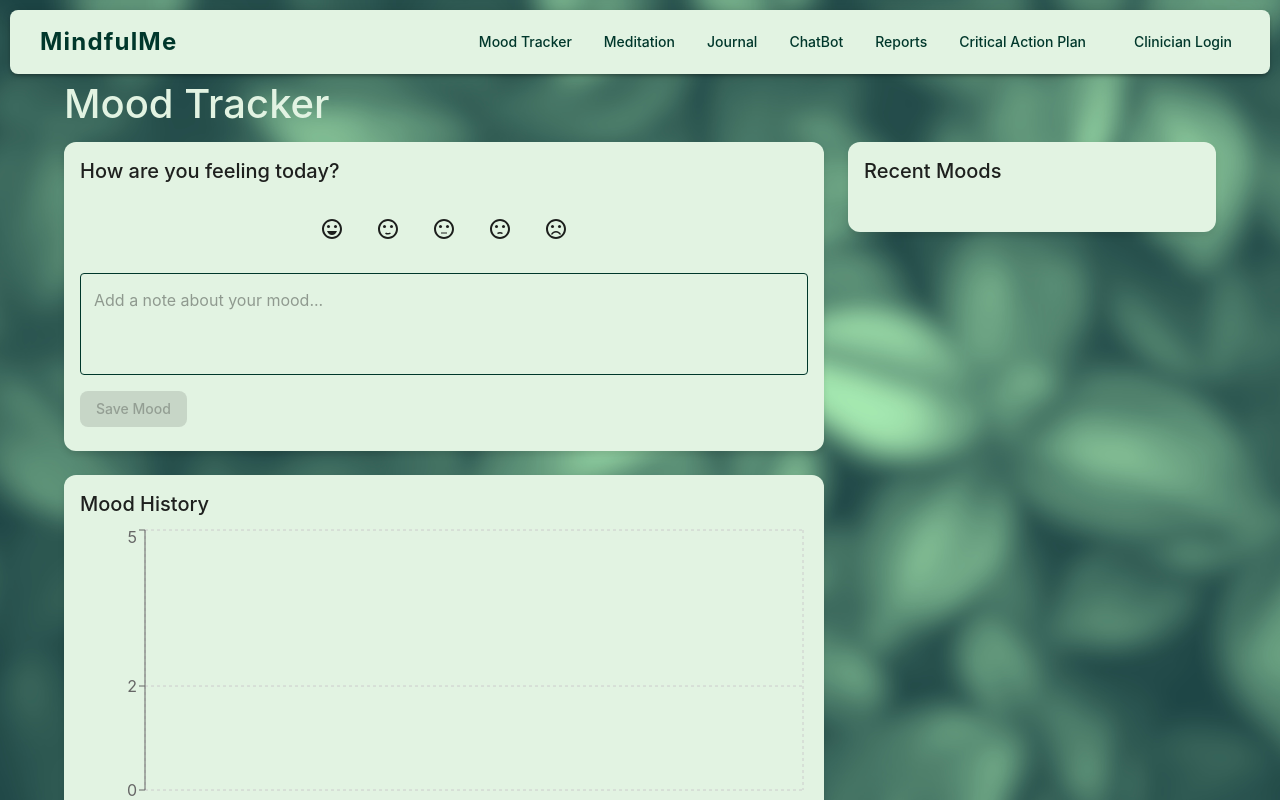
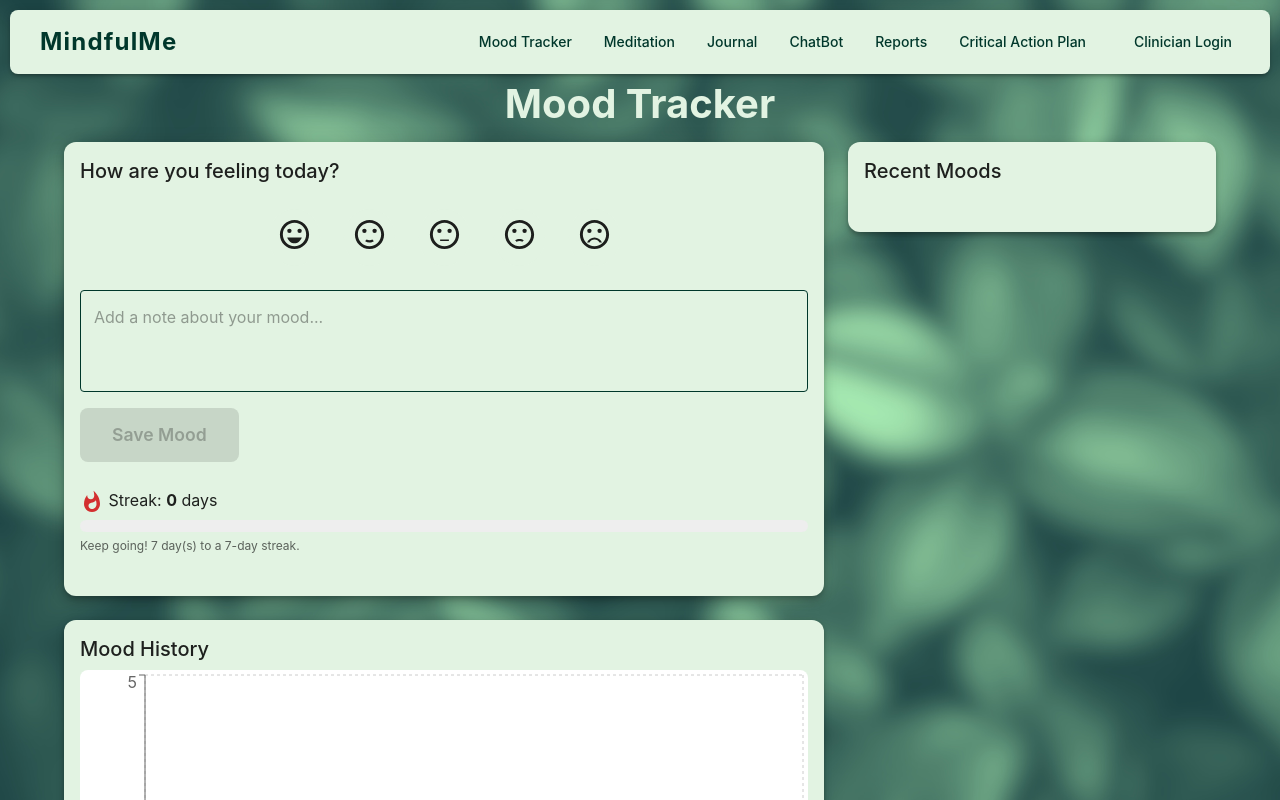
Before and after one commit to Akxsh65/MentalHealthApp, a React (Create React App) app in the folder frontend/: page /mood-tracker in a window 1280 px wide. Shown: the top 800 px of the page. Built offline with nearby package versions, Linux system fonts and the light colour scheme.

Commit message:
Update MoodTracker.js

```diff
--- a/frontend/src/pages/MoodTracker.js
+++ b/frontend/src/pages/MoodTracker.js
@@ -1,4 +1,4 @@
-import React, { useState } from "react";
+import React, { useState, useMemo } from "react";
 import {
   Container,
   Grid,
@@ -13,6 +13,10 @@ import {
   ListItem,
   ListItemText,
   ListItemSecondaryAction,
+  LinearProgress,
+  Tooltip as MuiTooltip,
+  Chip,
+  Fade,
 } from "@mui/material";
 import {
   SentimentVerySatisfied,
@@ -21,6 +25,9 @@ import {
   SentimentDissatisfied,
   SentimentVeryDissatisfied,
   Delete,
+  EmojiEvents,
+  Whatshot,
+  Star,
 } from "@mui/icons-material";
 import {
   LineChart,
@@ -32,31 +39,90 @@ import {
   ResponsiveContainer,
 } from "recharts";
 
+// Mood emoji data
 const moodEmojis = [
-  { value: 5, icon: <SentimentVerySatisfied />, label: "Very Happy" },
-  { value: 4, icon: <SentimentSatisfied />, label: "Happy" },
-  { value: 3, icon: <SentimentNeutral />, label: "Neutral" },
-  { value: 2, icon: <SentimentDissatisfied />, label: "Sad" },
-  { value: 1, icon: <SentimentVeryDissatisfied />, label: "Very Sad" },
+  { value: 5, icon: <SentimentVerySatisfied fontSize="large" />, label: "Very Happy" },
+  { value: 4, icon: <SentimentSatisfied fontSize="large" />, label: "Happy" },
+  { value: 3, icon: <SentimentNeutral fontSize="large" />, label: "Neutral" },
+  { value: 2, icon: <SentimentDissatisfied fontSize="large" />, label: "Sad" },
+  { value: 1, icon: <SentimentVeryDissatisfied fontSize="large" />, label: "Very Sad" },
 ];
+
+// Helper to get date string (YYYY-MM-DD)
+const getDateString = (date = new Date()) =>
+  date.toISOString().split("T")[0];
+
+// Calculate streak
+function calculateStreak(moods) {
+  if (!moods.length) return 0;
+  const sorted = [...moods].sort((a, b) => new Date(b.dateObj) - new Date(a.dateObj));
+  let streak = 1;
+  let prev = new Date(sorted[0].dateObj);
+  for (let i = 1; i < sorted.length; i++) {
+    const curr = new Date(sorted[i].dateObj);
+    const diff = (prev - curr) / (1000 * 60 * 60 * 24);
+    if (diff === 1) {
+      streak++;
+      prev = curr;
+    } else if (diff > 1) {
+      break;
+    }
+  }
+  // Check if today is included
+  if (getDateString() !== getDateString(sorted[0].dateObj)) streak = 0;
+  return streak;
+}
+
+// Badge logic
+function getBadges(moods, streak) {
+  const badges = [];
+  if (moods.length >= 7)
+    badges.push({ icon: <EmojiEvents color="warning" />, label: "7 Moods Logged" });
+  if (streak >= 3)
+    badges.push({ icon: <Whatshot color="error" />, label: "3-Day Streak" });
+  if (streak >= 7)
+    badges.push({ icon: <Star color="primary" />, label: "7-Day Streak" });
+  return badges;
+}
 
 function MoodTracker() {
   const [moods, setMoods] = useState([]);
   const [selectedMood, setSelectedMood] = useState(null);
   const [note, setNote] = useState("");
+  const [animatingMood, setAnimatingMood] = useState(null);
+
+  // Add dateObj for easier calculations
+  const moodsWithDateObj = useMemo(
+    () =>
+      moods.map((m) => ({
+        ...m,
+        dateObj: new Date(m.dateISO),
+      })),
+    [moods]
+  );
+
+  const streak = useMemo(() => calculateStreak(moodsWithDateObj), [moodsWithDateObj]);
+  const badges = useMemo(() => getBadges(moods, streak), [moods, streak]);
+  const progress = Math.min((streak / 7) * 100, 100);
 
   const handleMoodSelect = (mood) => {
     setSelectedMood(mood);
+    setAnimatingMood(mood.value);
+    setTimeout(() => setAnimatingMood(null), 400);
   };
 
   const handleSaveMood = () => {
     if (selectedMood) {
+      const todayISO = getDateString();
+      // Prevent duplicate mood for today
+      if (moods.some((m) => m.dateISO === todayISO)) return;
       const newMood = {
         id: Date.now(),
         value: selectedMood.value,
         label: selectedMood.label,
         note,
         date: new Date().toLocaleDateString(),
+        dateISO: todayISO,
       };
       setMoods([newMood, ...moods]);
       setSelectedMood(null);
@@ -68,37 +134,56 @@ function MoodTracker() {
     setMoods(moods.filter((mood) => mood.id !== id));
   };
 
-  const moodData = moods.map((mood) => ({
-    date: mood.date,
-    value: mood.value,
-  }));
+  const moodData = moods
+    .slice()
+    .reverse()
+    .map((mood) => ({
+      date: mood.date,
+      value: mood.value,
+    }));
 
   return (
     <Container>
-      <Typography variant="h2" color="secondary" gutterBottom>
+      <Typography variant="h2" color="secondary" gutterBottom align="center" sx={{ fontWeight: 700 }}>
         Mood Tracker
       </Typography>
 
       <Grid container spacing={3}>
         <Grid item xs={12} md={8}>
-          <Card>
+          <Card sx={{ boxShadow: 6, borderRadius: 3 }}>
             <CardContent>
               <Typography variant="h5" gutterBottom>
                 How are you feeling today?
               </Typography>
-              <Box sx={{ display: "flex", justifyContent: "center", gap: 2, my: 3 }}>
+              <Box sx={{ display: "flex", justifyContent: "center", gap: 3, my: 3 }}>
                 {moodEmojis.map((mood) => (
-                  <IconButton
-                    key={mood.value}
-                    color={selectedMood?.value === mood.value ? "primary" : "default"}
-                    onClick={() => handleMoodSelect(mood)}
-                    sx={{
-                      fontSize: "2rem",
-                      color: selectedMood?.value === mood.value ? "primary.main" : "inherit", // Set icon color to primary if selected
-                    }}
-                  >
-                    {mood.icon}
-                  </IconButton>
+                  <Fade in={true} key={mood.value}>
+                    <Box
+                      sx={{
+                        transform:
+                          selectedMood?.value === mood.value || animatingMood === mood.value
+                            ? "scale(1.3) rotate(-10deg)"
+                            : "scale(1)",
+                        transition: "transform 0.3s cubic-bezier(.68,-0.55,.27,1.55)",
+                        boxShadow:
+                          selectedMood?.value === mood.value
+                            ? "0 0 16px 4px #1976d2"
+                            : "none",
+                        borderRadius: "50%",
+                        bgcolor:
+                          selectedMood?.value === mood.value
+                            ? "primary.light"
+                            : "background.paper",
+                        p: 1,
+                        cursor: "pointer",
+                      }}
+                      onClick={() => handleMoodSelect(mood)}
+                    >
+                      <MuiTooltip title={mood.label} arrow>
+                        <span>{mood.icon}</span>
+                      </MuiTooltip>
+                    </Box>
+                  </Fade>
                 ))}
               </Box>
               <TextField
@@ -111,16 +196,16 @@ function MoodTracker() {
                 onChange={(e) => setNote(e.target.value)}
                 sx={{
                   mb: 2,
-                  backgroundColor: "secondary.main", // Apply secondary color to background
+                  backgroundColor: "secondary.main",
                   "& .MuiOutlinedInput-root": {
                     "& fieldset": {
-                      borderColor: "primary.main", // Border color as primary color
+                      borderColor: "primary.main",
                     },
                     "&:hover fieldset": {
-                      borderColor: "primary.main", // Border color on hover
+                      borderColor: "primary.main",
                     },
                     "&.Mui-focused fieldset": {
-                      borderColor: "primary.main", // Border color when focused
+                      borderColor: "primary.main",
                     },
                   },
                 }}
@@ -129,19 +214,55 @@ function MoodTracker() {
                 variant="contained"
                 color="primary"
                 onClick={handleSaveMood}
-                disabled={!selectedMood}
+                disabled={!selectedMood || moods.some((m) => m.dateISO === getDateString())}
+                sx={{ fontWeight: 600, px: 4, py: 1.5, fontSize: "1.1rem" }}
               >
                 Save Mood
               </Button>
+              <Box sx={{ mt: 3 }}>
+                <Typography variant="subtitle1" gutterBottom>
+                  <Whatshot color="error" sx={{ verticalAlign: "middle" }} /> Streak:{" "}
+                  <b>{streak}</b> day{streak !== 1 ? "s" : ""}
+                </Typography>
+                <LinearProgress
+                  variant="determinate"
+                  value={progress}
+                  sx={{
+                    height: 12,
+                    borderRadius: 6,
+                    backgroundColor: "grey.200",
+                    "& .MuiLinearProgress-bar": {
+                      backgroundColor: "primary.main",
+                    },
+                  }}
+                />
+                <Typography variant="caption" color="text.secondary">
+                  {progress === 100
+                    ? "Amazing! 7-day streak achieved!"
+                    : `Keep going! ${7 - streak} day(s) to a 7-day streak.`}
+                </Typography>
+                <Box sx={{ mt: 2, display: "flex", gap: 1 }}>
+                  {badges.map((badge, idx) => (
+                    <Chip
+                      key={idx}
+                      icon={badge.icon}
+                      label={badge.label}
+                      color="success"
+                      variant="outlined"
+                      sx={{ fontWeight: 600 }}
+                    />
+                  ))}
+                </Box>
+              </Box>
             </CardContent>
           </Card>
 
-          <Card sx={{ mt: 3 }}>
+          <Card sx={{ mt: 3, boxShadow: 4, borderRadius: 3 }}>
             <CardContent>
               <Typography variant="h5" gutterBottom>
                 Mood History
               </Typography>
-              <Box sx={{ height: 300, backgroundColor: "secondary" }}> {/* Set background to secondary color */}
+              <Box sx={{ height: 300, backgroundColor: "secondary.light", borderRadius: 2 }}>
                 <ResponsiveContainer width="100%" height="100%">
                   <LineChart data={moodData}>
                     <CartesianGrid strokeDasharray="3 3" />
@@ -151,8 +272,8 @@ function MoodTracker() {
                     <Line
                       type="monotone"
                       dataKey="value"
-                      stroke="primary.main" // Set line color to primary color
-                      dot={{ fill: "primary.main" }}
+                      stroke="#1976d2"
+                      dot={{ fill: "#1976d2" }}
                       activeDot={{ r: 8 }}
                     />
                   </LineChart>
@@ -163,7 +284,7 @@ function MoodTracker() {
         </Grid>
 
         <Grid item xs={12} md={4}>
-          <Card>
+          <Card sx={{ boxShadow: 4, borderRadius: 3 }}>
             <CardContent>
               <Typography variant="h5" gutterBottom>
                 Recent Moods
@@ -192,6 +313,10 @@ function MoodTracker() {
                         edge="end"
                         aria-label="delete"
                         onClick={() => handleDeleteMood(mood.id)}
+                        sx={{
+                          color: "error.main",
+                          "&:hover": { bgcolor: "error.light" },
+                        }}
                       >
                         <Delete />
                       </IconButton>
```
